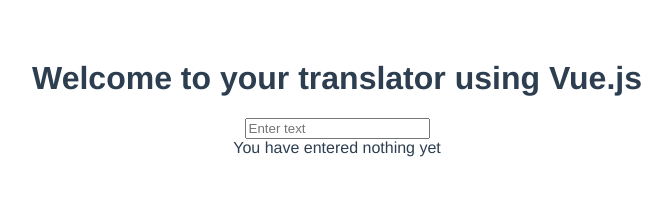
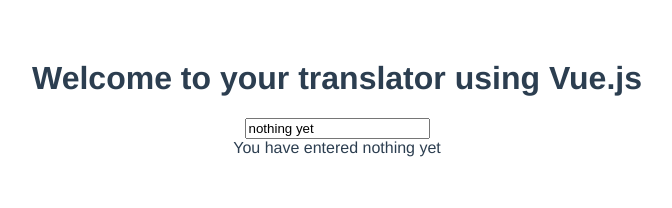
Before and after one commit to kimnewzealand/vue-hello-world, a Vue app: page / in a window 1280 px wide. Shown: the top 208 px of the page, without its empty margins (303-975 px from the left). Built offline with nearby package versions, Linux system fonts and the light colour scheme.

Commit message:
Use vue 3 and add style sheet

```diff
--- a/public/index.html
+++ b/public/index.html
@@ -6,6 +6,7 @@
     <meta name="viewport" content="width=device-width,initial-scale=1.0">
     <link rel="icon" href="<%= BASE_URL %>favicon.ico">
     <title><%= htmlWebpackPlugin.options.title %></title>
+    <link rel="stylesheet" href="styles.css">
   </head>
   <body>
     <noscript>
--- /dev/null
+++ b/public/styles.css
@@ -0,0 +1,8 @@
+#app {
+    font-family: Avenir, Helvetica, Arial, sans-serif;
+    -webkit-font-smoothing: antialiased;
+    -moz-osx-font-smoothing: grayscale;
+    text-align: center;
+    color: #2c3e50;
+    margin-top: 60px;
+  }
--- a/src/App.vue
+++ b/src/App.vue
@@ -1,6 +1,5 @@
 <template>
   <div id="app">
-    <h1>Welcome to your translator using Vue.js</h1>
     <translate-form />
   </div>
 </template>
@@ -15,14 +14,3 @@
   }
 }
 </script>
-
-<style>
-#app {
-  font-family: Avenir, Helvetica, Arial, sans-serif;
-  -webkit-font-smoothing: antialiased;
-  -moz-osx-font-smoothing: grayscale;
-  text-align: center;
-  color: #2c3e50;
-  margin-top: 60px;
-}
-</style>
--- a/src/components/TranslateForm.vue
+++ b/src/components/TranslateForm.vue
@@ -1,13 +1,46 @@
 <template>
-  <div>
-    <input v-model="message" id="translate-form" placeholder="Enter text"/>
-  </div>
-  <label for="translate-form">You have entered {{input_text}}</label>
+
+<div>
+    <h1>
+        <label  :for="id" class="font-bold block">
+            Welcome to your translator using Vue.js
+        </label>
+    </h1>
+    </div>
+    <div>
+        <input
+        :id="id"
+        :type="type"
+        :value="input_text"
+        @input="updateInput"
+        class="border w-full p-1"
+        />
+    </div>
+    <div>
+    <label for="translate-form">You have entered {{input_text}}</label>
+    </div>
 </template>
-
 <script>
-  export default {
-     props: {
-        input_text: { default:'nothing yet', type: String }
-    }};
+    export default {
+  name: "BaseInput",
+  props: {
+    id: {
+      type: String,
+      default: "",
+    },
+    input_text: {
+      type: [String, Number],
+      default: "nothing yet",
+    },
+    type: {
+      type: String,
+      default: "",
+    }
+  },
+  methods: {
+    updateInput(event) {
+      this.$emit("update:modelValue", event.target.value);
+    }
+  }
+};
 </script>
```
